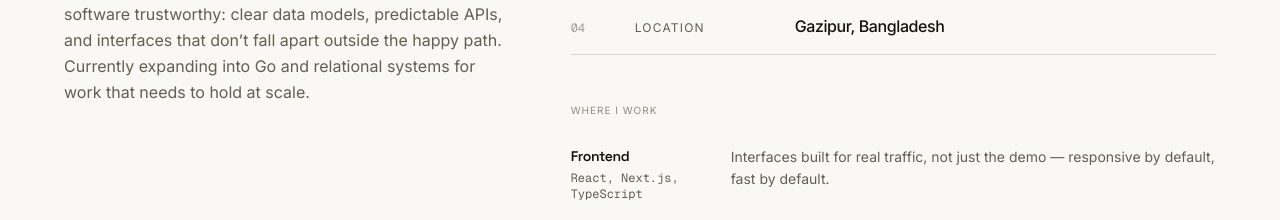
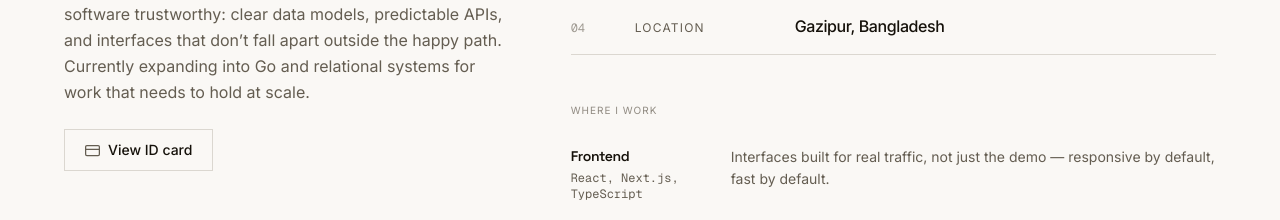
Before and after one commit to iktushar01/iktushar01.me, a Next.js app: page / in a window 1280 px wide. Shown: the part 1244-1464 px from the top of the page. Built offline with nearby package versions, Linux system fonts and the light colour scheme; no server answers.

Commit message:
fix: update LatestBlogs component to limit posts to 3
- Adjusted the default limit for displayed posts in the LatestBlogs component from 4 to 3.
- Updated the Home component to reflect this change in the number of latest posts fetched and displayed.

```diff
--- a/src/app/page.tsx
+++ b/src/app/page.tsx
@@ -26,7 +26,7 @@ export default async function Home() {
       fetchProjects(),
       fetchCertificates(),
       fetchActivities(),
-      getLatestPosts(4),
+      getLatestPosts(3),
       getGitHubJourneyData()
         .then((data) => ({ data, error: null as string | null }))
         .catch((err: unknown) => ({
@@ -47,7 +47,7 @@ export default async function Home() {
       <Certificates certificates={certificates} limit={3} showAllButton />
       <Activities activities={activities} limit={3} showAllButton />
       <GitHubJourney data={githubResult.data} errorMessage={githubResult.error} />
-      <LatestBlogs posts={latestPosts} limit={4} />
+      <LatestBlogs posts={latestPosts} limit={3} />
       <Contact />
       <Footer />
     </div>
--- a/src/components/modules/homepage/aboutme.tsx
+++ b/src/components/modules/homepage/aboutme.tsx
@@ -1,9 +1,16 @@
 "use client";
 
-import React from "react";
-import { motion } from "framer-motion";
-import { springSoft } from "@/lib/motion";
+import React, { useState } from "react";
+import Image from "next/image";
+import { motion, AnimatePresence } from "framer-motion";
+import { FiCreditCard, FiX } from "react-icons/fi";
+import { springSoft, springSnappy } from "@/lib/motion";
 import { SectionHeader } from "@/components/modules/homepage/section-header";
+
+const ID_CARD_FRONT =
+  "https://res.cloudinary.com/dfoqasqnw/image/upload/v1782792186/ChatGPT_Image_Jun_30_2026_09_55_36_AM_aournx.png";
+const ID_CARD_BACK =
+  "https://res.cloudinary.com/dfoqasqnw/image/upload/v1782792185/ChatGPT_Image_Jun_30_2026_09_59_48_AM_uoycy6.png";
 
 interface SpecRow {
   index: string;
@@ -18,6 +25,19 @@ interface DomainItem {
 }
 
 const AboutMe: React.FC = () => {
+  const [isIdCardOpen, setIsIdCardOpen] = useState(false);
+  const [showIdCardBack, setShowIdCardBack] = useState(false);
+
+  const openIdCardModal = () => {
+    setShowIdCardBack(false);
+    setIsIdCardOpen(true);
+  };
+
+  const closeIdCardModal = () => {
+    setIsIdCardOpen(false);
+    setShowIdCardBack(false);
+  };
+
   const specRows: SpecRow[] = [
     { index: "01", label: "Name", value: "Md. Ibrahim Khalil Tushar" },
     { index: "02", label: "Role", value: "Full-stack Web Developer" },
@@ -65,6 +85,17 @@ const AboutMe: React.FC = () => {
               expanding into Go and relational systems for work that needs to
               hold at scale.
             </p>
+            <button
+              type="button"
+              onClick={openIdCardModal}
+              className="mt-6 group inline-flex items-center gap-2 border border-border px-5 py-2.5 text-sm font-medium text-foreground hover:bg-muted transition-colors duration-200"
+            >
+              <FiCreditCard
+                size={15}
+                className="text-muted-foreground group-hover:text-foreground transition-colors duration-200"
+              />
+              View ID card
+            </button>
           </div>
         </div>
 
--- a/src/components/modules/homepage/latest-blogs.tsx
+++ b/src/components/modules/homepage/latest-blogs.tsx
@@ -14,7 +14,7 @@ interface LatestBlogsProps {
   limit?: number;
 }
 
-export default function LatestBlogs({ posts, limit = 4 }: LatestBlogsProps) {
+export default function LatestBlogs({ posts, limit = 3 }: LatestBlogsProps) {
   const displayed = posts.slice(0, limit);
 
   if (displayed.length === 0) {
```
